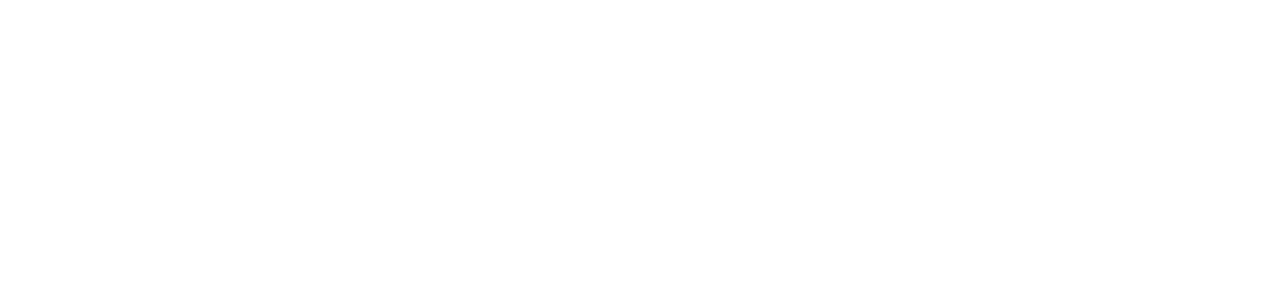
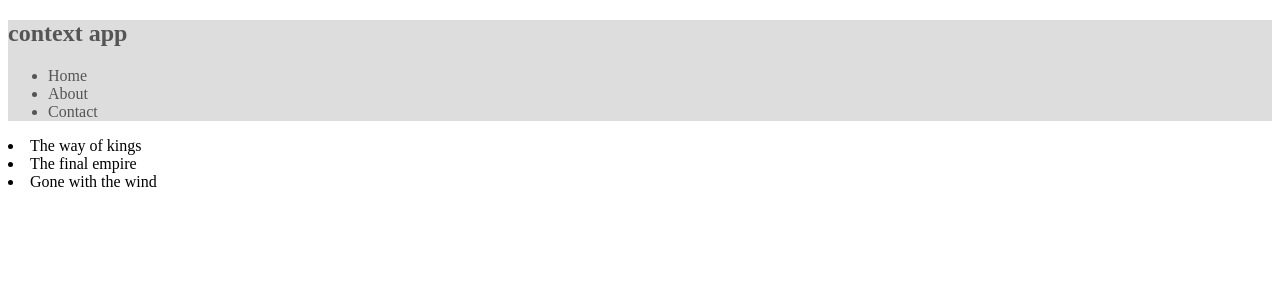
Before and after one commit to danielc92/react-hooks-context-tutorial, a React (Create React App) app: page / in a window 1280 px wide. Shown: the top 300 px of the page. Built offline with nearby package versions, Linux system fonts and the light colour scheme.

Commit message:
Access context from navbar component

```diff
--- a/src/components/Navbar.js
+++ b/src/components/Navbar.js
@@ -1,9 +1,17 @@
 import React, { Component } from 'react'
+import { ThemeContext } from '../contexts/ThemeContext';
 
-export default class Navbar extends Component {
+class Navbar extends Component {
+
+    static contextType = ThemeContext;
+
     render() {
+        console.log(this.context)
+        const { isLightTheme, light, dark } = this.context
+        const theme = isLightTheme ? light : dark
         return (
-            <nav>
+            <nav style = {{background: theme.ui,
+            color: theme.syntax }}>
                 <h1>context app</h1>
                 <ul>
                     <li>Home</li>
@@ -14,3 +22,5 @@
         )
     }
 }
+
+export default Navbar;
--- a/src/contexts/ThemeContext.js
+++ b/src/contexts/ThemeContext.js
@@ -1,8 +1,6 @@
 import React, { createContext } from 'react';
 
-
 export const ThemeContext = createContext();
-
 
 class ThemeContextProvider extends React.Component{
 
@@ -15,8 +13,7 @@
     render() {
         return (
             <ThemeContext.Provider value={{...this.state}}>
-
-
+                {this.props.children}
             </ThemeContext.Provider>
         )
     }
```
